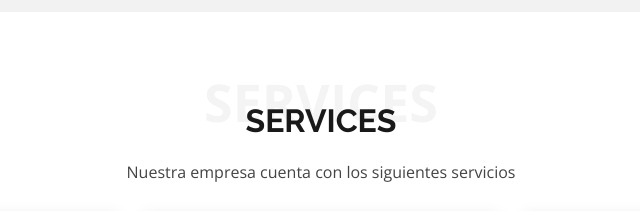
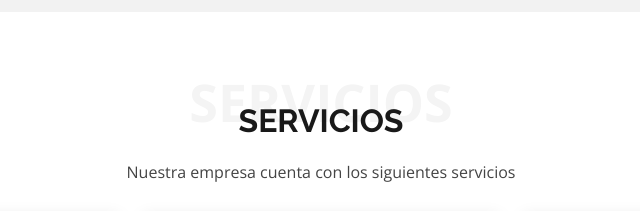
Before and after one commit to itahigarciaglez/itahigarciaglez.github.io, a plain HTML site: page index.html in a window 1280 px wide. Shown: the part 1809-2020 px from the top of the page, 319-959 px from the left. Drawn offline with nearby package versions, Linux system fonts and the light colour scheme.

```diff
--- a/index.html
+++ b/index.html
@@ -202,8 +202,8 @@
       <div class="container">
 
         <div class="section-title">
-          <span>Services</span>
-          <h2>Services</h2>
+          <span>Servicios</span>
+          <h2>Servicios</h2>
           <p>Nuestra empresa cuenta con los siguientes servicios</p>
         </div>
 
```
